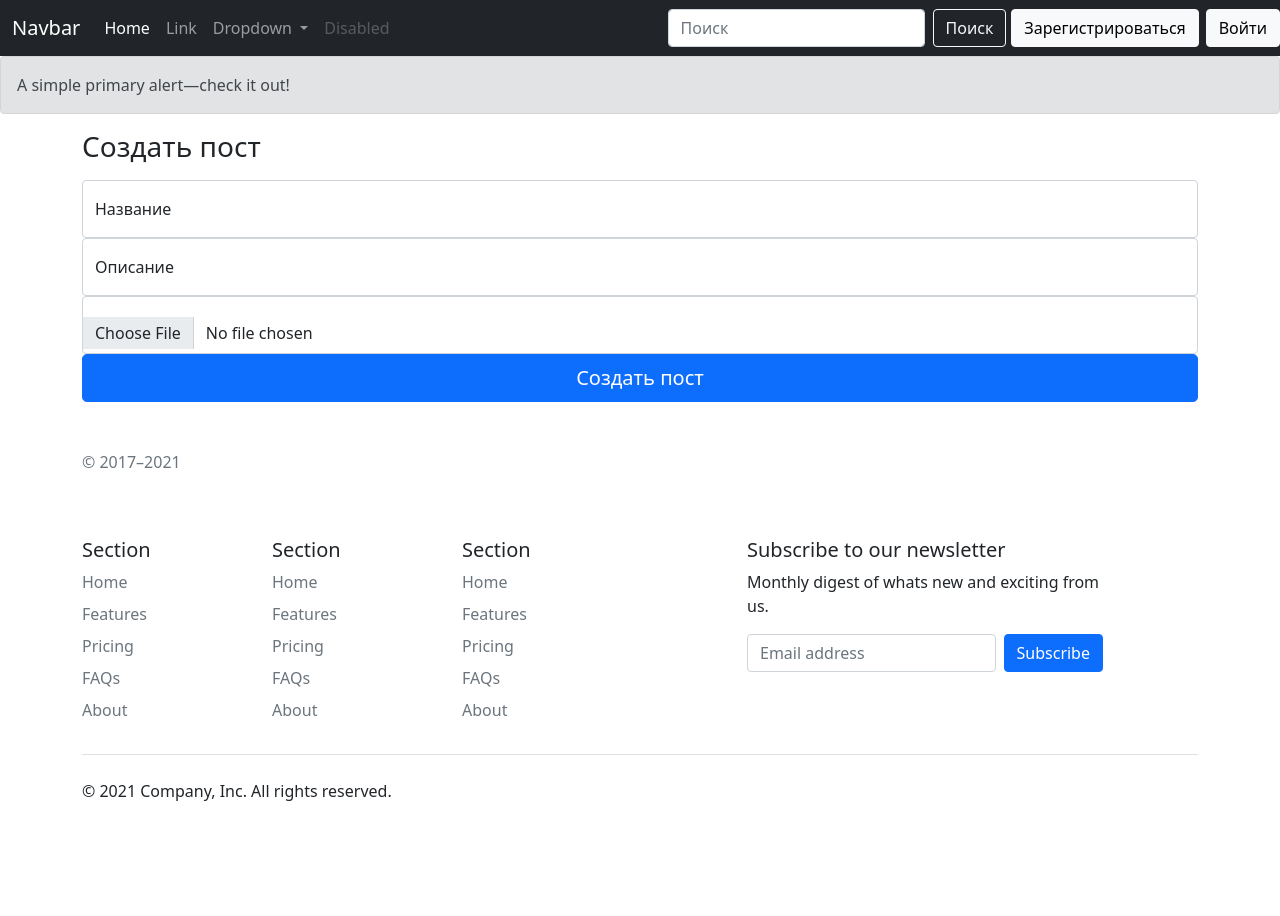
After one commit to Toktorov/Blog, a Django app: page /post/create in a window 1280 px wide. The commit adds this page. Run offline with Django 4.2, Linux system fonts and the light colour scheme; parts of the project's set-up code (start-up, migrations or seed data) failed here and were passed over.

Commit message:
create post

```diff
--- a/blog/urls.py
+++ b/blog/urls.py
@@ -15,7 +15,7 @@ Including another URLconf
 """
 from django.contrib import admin
 from django.urls import path
-from posts.views import index, post_detail
+from posts.views import index, post_detail, post_create
 from django.conf import settings
 from django.conf.urls.static import static
 from django.contrib.auth.views import LogoutView
@@ -24,6 +24,7 @@ from users.views import register, user_login
 urlpatterns = [
     path('', index, name = "index"),
     path('post/<int:id>', post_detail, name = "post_detail"),
+    path('post/create', post_create, name = "post_create"),
     path('register/', register, name = "register"),
     path('login/', user_login, name = "login"),
     path('logout/', LogoutView.as_view(next_page = 'index'), name = "logout"),
--- a/posts/models.py
+++ b/posts/models.py
@@ -4,6 +4,7 @@ from users.models import User
 
 # Create your models here.
 class Post(models.Model):
+    user = models.ForeignKey(User, on_delete=models.CASCADE, related_name = "post_user", null = True)
     title = models.CharField(max_length=255)
     description = models.TextField()
     image = models.ImageField(upload_to = "post_image/")
--- a/posts/views.py
+++ b/posts/views.py
@@ -1,4 +1,5 @@
 from email import message
+import re
 from xml.etree.ElementTree import Comment
 from django.shortcuts import redirect, render
 from .models import Post, Tag, Advert, PostLike, PostComment
@@ -39,3 +40,12 @@ def post_detail(request, id):
         'comments' : comments,
     }
     return render(request, 'blog_detail.html', context)
+
+def post_create(request):
+    if request.method == 'POST':
+        title = request.POST.get('title')
+        description = request.POST.get('description')
+        image = request.FILES.get('image')
+        post_obj = Post.objects.create(user = request.user, title = title, description = description, image = image)
+        return redirect('index')
+    return render(request, 'post_create.html')
--- a/templates/blog_detail.html
+++ b/templates/blog_detail.html
@@ -56,6 +56,7 @@
       <!-- Alert end -->
       <!-- Detail Start -->
       <div class="container">
+        <h5 class="display-6">Пользователь {{ post.user }}</h5>
         <h1 class="display-5 fw-bold">{{ post.title }}</h1>
         <p class="my-4">
             {{ post.description }}
--- a/templates/index.html
+++ b/templates/index.html
@@ -45,6 +45,7 @@
           <!-- <button type="button" class="btn btn-light">Мой аккаунт</button> -->
           {% if user.is_authenticated %}
           <a href=""><button type="button" class="btn btn-light">Мой аккаунт {{ user.username }}</button></a>
+          <a href="{% url 'post_create' %}"><button type="button" class="btn btn-light">Создать пост</button></a>
           <a href="{% url 'logout' %}"><button type="button" class="btn btn-light">Выйти </button></a>
           {% else %}
           <a href="{% url 'register' %}"button type="button" class="btn btn-light">Зарегистрироваться</button></a>
--- /dev/null
+++ b/templates/post_create.html
@@ -0,0 +1,150 @@
+<!DOCTYPE html>
+<html lang="en">
+<head>
+    <meta charset="UTF-8">
+    <meta http-equiv="X-UA-Compatible" content="IE=edge">
+    <meta name="viewport" content="width=device-width, initial-scale=1.0">
+    <title>Blog</title>
+    <!-- CSS only -->
+    <link href="https://cdn.jsdelivr.net/npm/bootstrap@5.1.3/dist/css/bootstrap.min.css" rel="stylesheet" integrity="sha384-1BmE4kWBq78iYhFldvKuhfTAU6auU8tT94WrHftjDbrCEXSU1oBoqyl2QvZ6jIW3" crossorigin="anonymous">
+    <link rel="stylesheet" href="assets/css/style.css">
+</head>
+<body>
+    <!-- Navbar start -->
+    <nav class="navbar navbar-expand-lg navbar-dark bg-dark">
+        <div class="container-fluid">
+          <a class="navbar-brand" href="index.html">Navbar</a>
+          <button class="navbar-toggler" type="button" data-bs-toggle="collapse" data-bs-target="#navbarSupportedContent" aria-controls="navbarSupportedContent" aria-expanded="false" aria-label="Toggle navigation">
+            <span class="navbar-toggler-icon"></span>
+          </button>
+          <div class="collapse navbar-collapse" id="navbarSupportedContent">
+            <ul class="navbar-nav me-auto mb-2 mb-lg-0">
+              <li class="nav-item">
+                <a class="nav-link active" aria-current="page" href="#">Home</a>
+              </li>
+              <li class="nav-item">
+                <a class="nav-link" href="#">Link</a>
+              </li>
+              <li class="nav-item dropdown">
+                <a class="nav-link dropdown-toggle" href="#" id="navbarDropdown" role="button" data-bs-toggle="dropdown" aria-expanded="false">
+                  Dropdown
+                </a>
+                <ul class="dropdown-menu" aria-labelledby="navbarDropdown">
+                  <li><a class="dropdown-item" href="#">Action</a></li>
+                  <li><a class="dropdown-item" href="#">Another action</a></li>
+                  <li><hr class="dropdown-divider"></li>
+                  <li><a class="dropdown-item" href="#">Something else here</a></li>
+                </ul>
+              </li>
+              <li class="nav-item">
+                <a class="nav-link disabled">Disabled</a>
+              </li>
+            </ul>
+            <form class="d-flex">
+              <input class="form-control me-2" type="search" placeholder="Поиск" aria-label="Search">
+              <button class="btn btn-outline-light" type="submit">Поиск</button>
+            </form>
+          </div>
+          <!-- <button type="button" class="btn btn-light">Мой аккаунт</button> -->
+          <button type="button" class="btn btn-light">Зарегистрироваться</button>        </div>
+          <a href="login.html"><button type="button" class="btn btn-light" style="margin-left: -5px;">Войти</button></a>
+        </div>
+      </nav>
+      <!-- Navbar End -->
+      <!-- Alert -->
+      <div class="alert alert-secondary" role="alert">
+        A simple primary alert—check it out!
+      </div>
+      <!-- Alert end -->
+      <!-- Register Form Start -->
+      <div class="container">
+          <div class="row">
+            <form method="POST" enctype="multipart/form-data">
+              {% csrf_token %}
+                <h1 class="h3 mb-3 fw-normal">Создать пост</h1>
+
+                <div class="form-floating">
+                  <input type="first_name" name = "title" class="form-control" id="floatingInput" placeholder="name@example.com">
+                  <label for="floatingInput">Название</label>
+                </div>
+                <div class="form-floating">
+                    <input type="last_name" name = "description" class="form-control" id="floatingInput" placeholder="name@example.com">
+                    <label for="floatingInput">Описание</label>
+                  </div>
+                <div class="form-floating">
+                    <input type="file" name = "image" class="form-control" id="customFile" />
+                </div>
+                <button class="w-100 btn btn-lg btn-primary" type="submit">Создать пост</button>
+                <p class="mt-5 mb-3 text-muted">© 2017–2021</p>
+              </form>
+          </div>
+      </div>
+
+      <!-- Register Form End -->
+      <!-- Footer Start -->
+      <div class="container">
+        <footer class="py-5">
+          <div class="row">
+            <div class="col-2">
+              <h5>Section</h5>
+              <ul class="nav flex-column">
+                <li class="nav-item mb-2"><a href="#" class="nav-link p-0 text-muted">Home</a></li>
+                <li class="nav-item mb-2"><a href="#" class="nav-link p-0 text-muted">Features</a></li>
+                <li class="nav-item mb-2"><a href="#" class="nav-link p-0 text-muted">Pricing</a></li>
+                <li class="nav-item mb-2"><a href="#" class="nav-link p-0 text-muted">FAQs</a></li>
+                <li class="nav-item mb-2"><a href="#" class="nav-link p-0 text-muted">About</a></li>
+              </ul>
+            </div>
+
+            <div class="col-2">
+              <h5>Section</h5>
+              <ul class="nav flex-column">
+                <li class="nav-item mb-2"><a href="#" class="nav-link p-0 text-muted">Home</a></li>
+                <li class="nav-item mb-2"><a href="#" class="nav-link p-0 text-muted">Features</a></li>
+                <li class="nav-item mb-2"><a href="#" class="nav-link p-0 text-muted">Pricing</a></li>
+                <li class="nav-item mb-2"><a href="#" class="nav-link p-0 text-muted">FAQs</a></li>
+                <li class="nav-item mb-2"><a href="#" class="nav-link p-0 text-muted">About</a></li>
+              </ul>
+            </div>
+
+            <div class="col-2">
+              <h5>Section</h5>
+              <ul class="nav flex-column">
+                <li class="nav-item mb-2"><a href="#" class="nav-link p-0 text-muted">Home</a></li>
+                <li class="nav-item mb-2"><a href="#" class="nav-link p-0 text-muted">Features</a></li>
+                <li class="nav-item mb-2"><a href="#" class="nav-link p-0 text-muted">Pricing</a></li>
+                <li class="nav-item mb-2"><a href="#" class="nav-link p-0 text-muted">FAQs</a></li>
+                <li class="nav-item mb-2"><a href="#" class="nav-link p-0 text-muted">About</a></li>
+              </ul>
+            </div>
+
+            <div class="col-4 offset-1">
+              <form>
+                <h5>Subscribe to our newsletter</h5>
+                <p>Monthly digest of whats new and exciting from us.</p>
+                <div class="d-flex w-100 gap-2">
+                  <label for="newsletter1" class="visually-hidden">Email address</label>
+                  <input id="newsletter1" type="text" class="form-control" placeholder="Email address">
+                  <button class="btn btn-primary" type="button">Subscribe</button>
+                </div>
+              </form>
+            </div>
+          </div>
+
+          <div class="d-flex justify-content-between py-4 my-4 border-top">
+            <p>© 2021 Company, Inc. All rights reserved.</p>
+            <ul class="list-unstyled d-flex">
+              <li class="ms-3"><a class="link-dark" href="#"><svg class="bi" width="24" height="24"><use xlink:href="#twitter"></use></svg></a></li>
+              <li class="ms-3"><a class="link-dark" href="#"><svg class="bi" width="24" height="24"><use xlink:href="#instagram"></use></svg></a></li>
+              <li class="ms-3"><a class="link-dark" href="#"><svg class="bi" width="24" height="24"><use xlink:href="#facebook"></use></svg></a></li>
+            </ul>
+          </div>
+        </footer>
+      </div>
+      <!-- Footer End -->
+
+
+      <!-- JavaScript Bundle with Popper -->
+    <script src="https://cdn.jsdelivr.net/npm/bootstrap@5.1.3/dist/js/bootstrap.bundle.min.js" integrity="sha384-ka7Sk0Gln4gmtz2MlQnikT1wXgYsOg+OMhuP+IlRH9sENBO0LRn5q+8nbTov4+1p" crossorigin="anonymous"></script>
+</body>
+</html>
```
Also changed, not shown: db.sqlite3, posts/migrations/0001_initial.py, posts/migrations/0002_postcomment.py (deleted), posts/migrations/0003_alter_postcomment_options.py (deleted).
